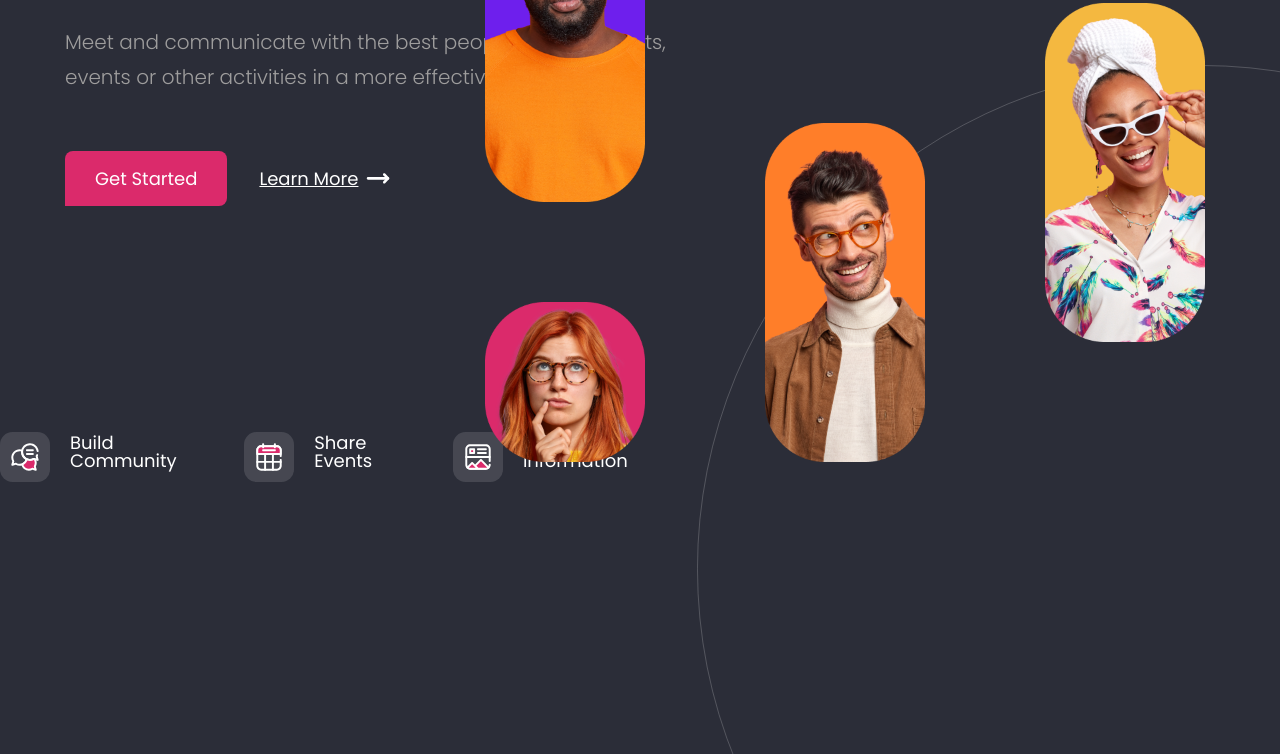
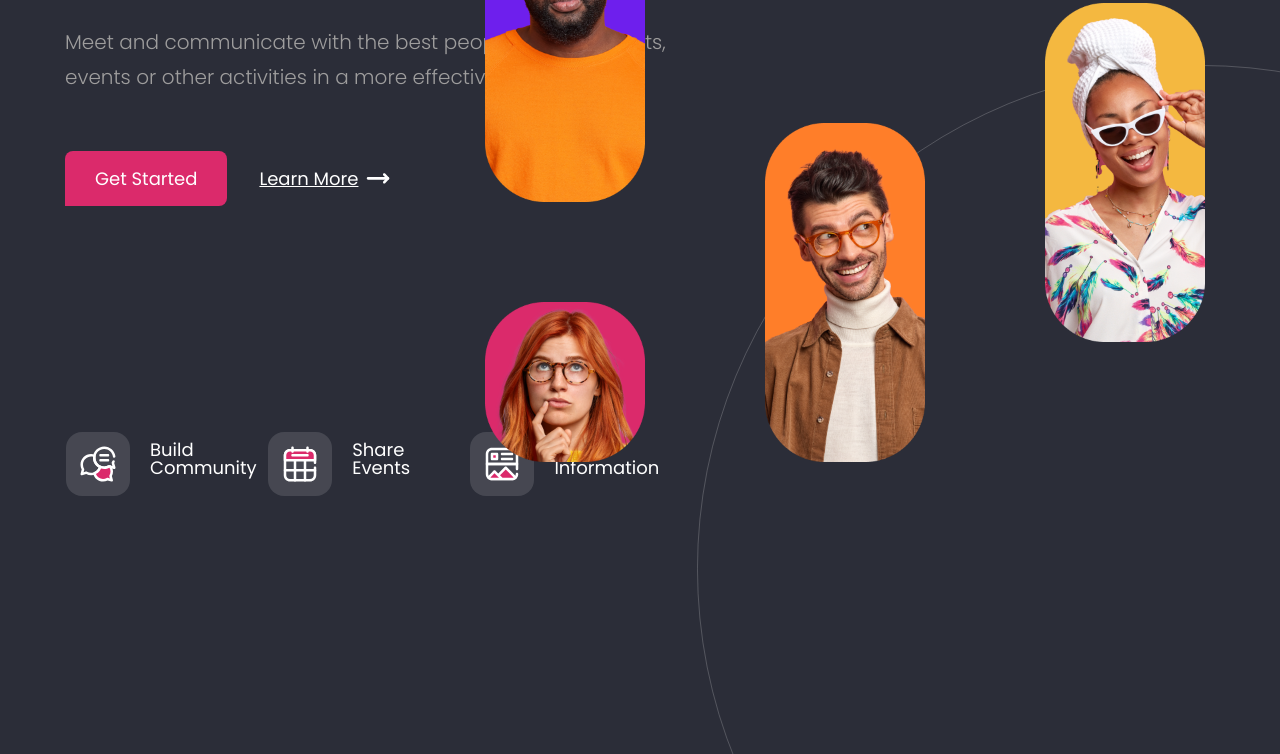
Before and after one commit to Alejandro-Cue/proyecto2-Gath, a website built with Vite: page index.html in a window 1280 px wide. Shown: the part 545-1299 px from the top of the page. Built offline with nearby package versions, Linux system fonts and the light colour scheme; files whose address does not match are found by name.

Commit message:
cambio a tamaños relativos

```diff
--- a/src/sass/layout/_main.scss
+++ b/src/sass/layout/_main.scss
@@ -151,24 +151,26 @@
 
 .items {
     margin-top: 40px;
-    margin-left: 0;
+    margin-left: 66px;
     margin-bottom: 120px;
     display: flex;
     gap: 45px;
     max-width: 50%;
-    justify-content: center;
+    justify-content: flex-start;
     align-items: center;
     article {
         display: flex;
-        justify-content: center;
+        justify-content: flex-start;
         align-items: center;
         gap: 20px;
     }
 &__img {
-    width: 50px;
-    height: 50px;
+    width: 64px;
+    height: 64px;
 }
 &__title {
+    width: 5.72vw;
+    height: auto;
     font-size: 18px;
     font-weight: 400;
     line-height: 100%;
```
